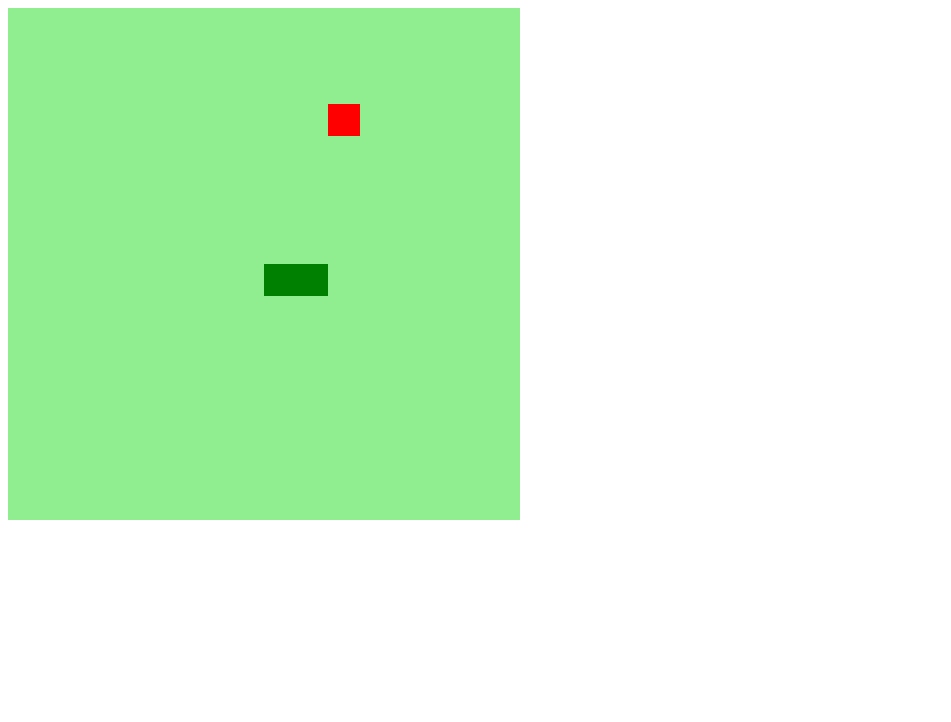
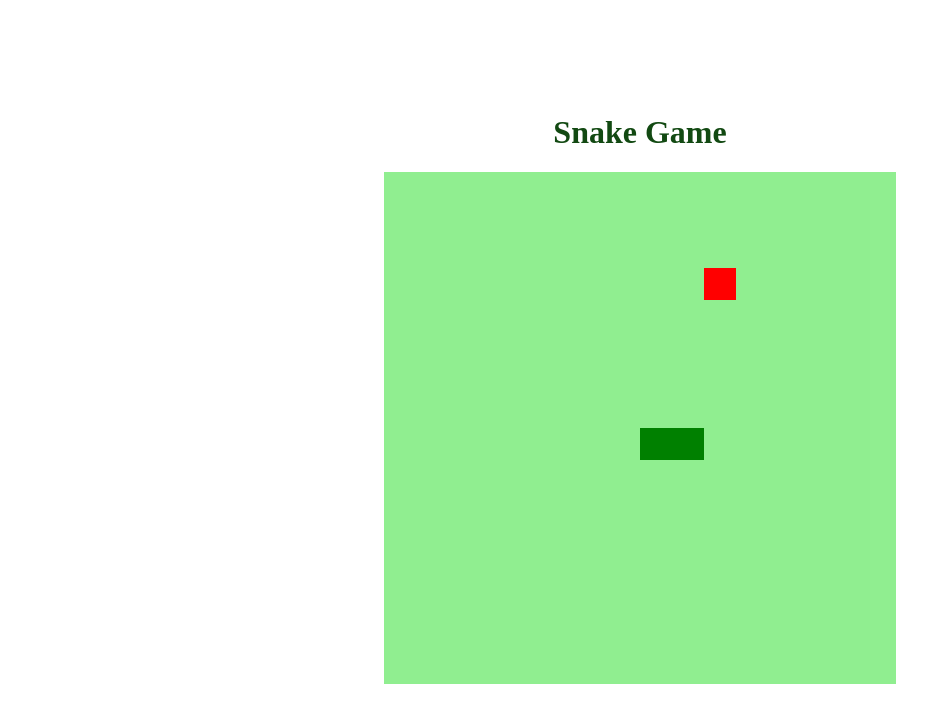
Before and after one commit to layaneacs/SnakeGame, a plain HTML site: page index.html in a window 1280 px wide. Shown: the whole page, without its empty margins (0-951 px from the left). Drawn offline with Linux system fonts and the light colour scheme.

Commit message:
add estilo

```diff
--- a/index.html
+++ b/index.html
@@ -9,6 +9,7 @@
     <title>Snake Game</title>
 </head>
 <body>
+    <h1>Snake Game</h1>
     <canvas id=snake width="512" height="512"></canvas>
 </body>
 </html>
--- a/style.css
+++ b/style.css
@@ -0,0 +1,9 @@
+body {
+    height:95vh;
+    width: 95;
+    display: flex;
+    justify-content: center;
+    align-items: center;
+    flex-direction:  column;
+    color: rgb(18, 73, 18);
+}
```
